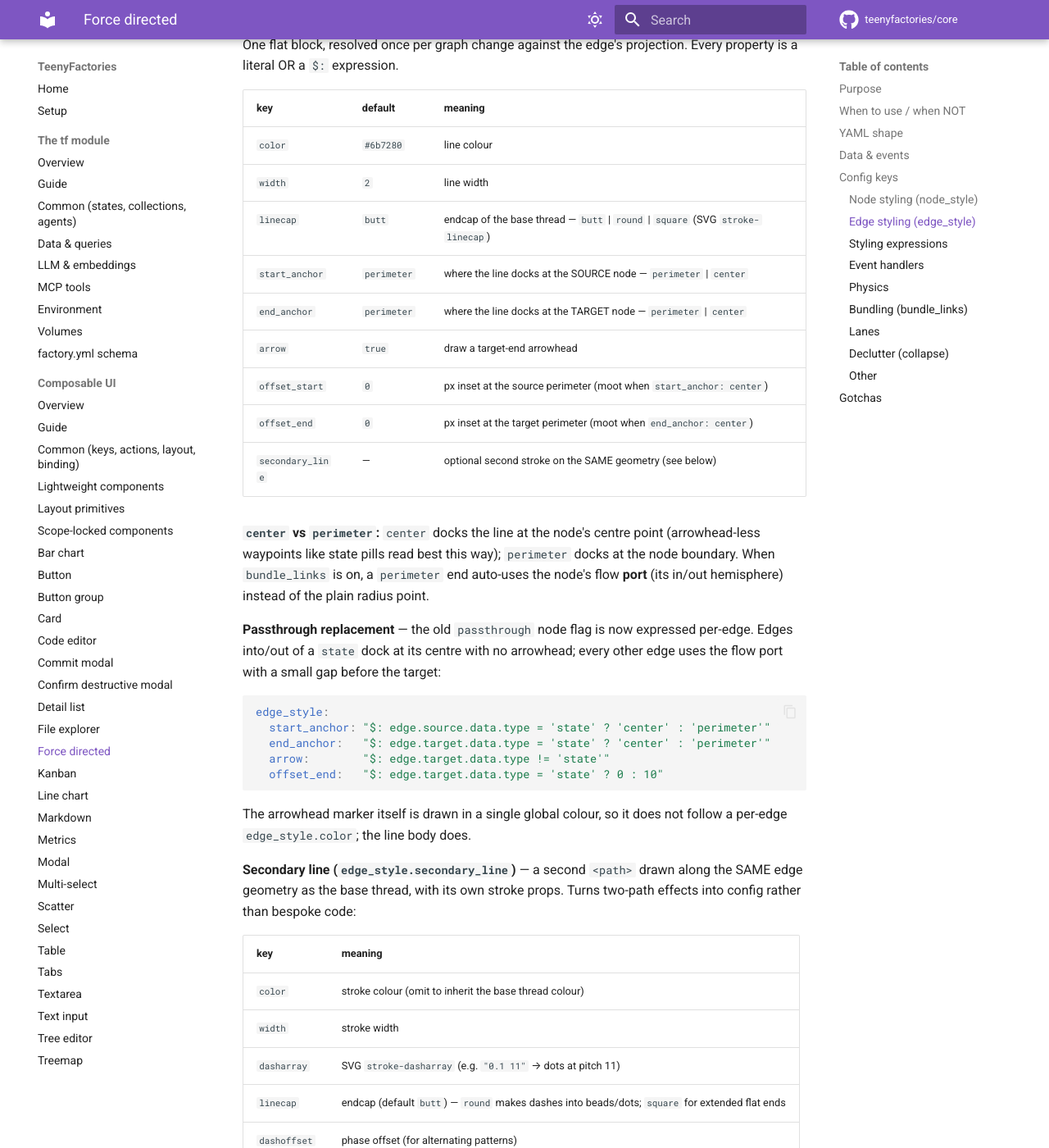
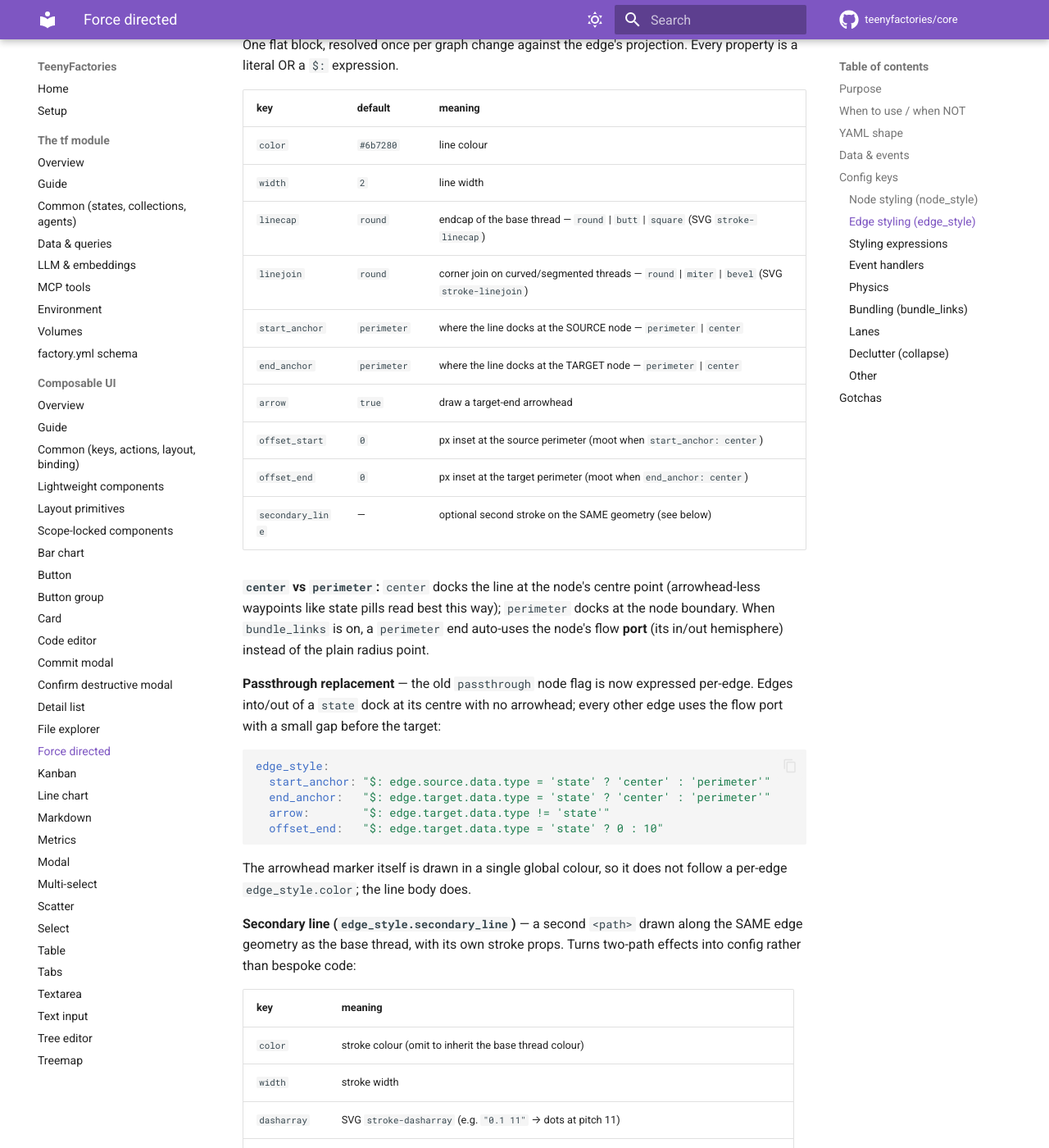
Before and after one commit to teenyfactories/core, an MkDocs documentation site: the page built from docs/reference/ui-force_directed.md, in a window 1280 px wide and 1400 px high, scrolled down 3230 px. Shown: the whole window at 82% size. Built offline with MkDocs 1.6.1 and Material for MkDocs 9.7.7, drawn with Linux system fonts in a browser that asks for light colours; comment, search, counter and statistics services are not loaded; some of the changed text lies outside the part shown.

Commit message:
docs(reference): edge linecap + linejoin default round

```diff
--- a/docs/reference/ui-force_directed.md
+++ b/docs/reference/ui-force_directed.md
@@ -101,7 +101,8 @@ One flat block, resolved once per graph change against the edge's projection. Ev
 |---|---|---|
 | `color` | `#6b7280` | line colour |
 | `width` | `2` | line width |
-| `linecap` | `butt` | endcap of the base thread — `butt` \| `round` \| `square` (SVG `stroke-linecap`) |
+| `linecap` | `round` | endcap of the base thread — `round` \| `butt` \| `square` (SVG `stroke-linecap`) |
+| `linejoin` | `round` | corner join on curved/segmented threads — `round` \| `miter` \| `bevel` (SVG `stroke-linejoin`) |
 | `start_anchor` | `perimeter` | where the line docks at the SOURCE node — `perimeter` \| `center` |
 | `end_anchor` | `perimeter` | where the line docks at the TARGET node — `perimeter` \| `center` |
 | `arrow` | `true` | draw a target-end arrowhead |
@@ -130,7 +131,8 @@ The arrowhead marker itself is drawn in a single global colour, so it does not f
 | `color` | stroke colour (omit to inherit the base thread colour) |
 | `width` | stroke width |
 | `dasharray` | SVG `stroke-dasharray` (e.g. `"0.1 11"` → dots at pitch 11) |
-| `linecap` | endcap (default `butt`) — `round` makes dashes into beads/dots; `square` for extended flat ends |
+| `linecap` | endcap (default `round`) — `round` makes dashes into beads/dots; `butt` \| `square` for flat ends |
+| `linejoin` | corner join (default `round`) — `round` \| `miter` \| `bevel` |
 | `dashoffset` | phase offset (for alternating patterns) |
 | `opacity` | stroke opacity (omit to inherit the base thread opacity) |
 
```
